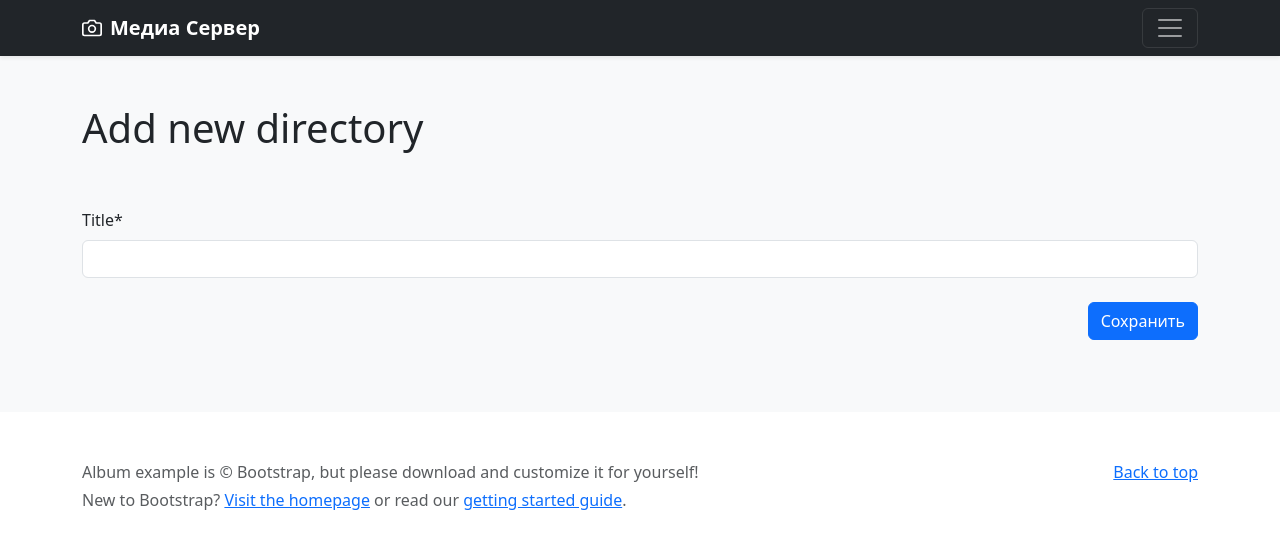
After one commit to permyakovaa/tau_dam, a Django app: page /directory/new/1/1 in a window 1280 px wide. The commit adds this page. Shown: the top 549 px of the page. Run offline with Django 4.2, Linux system fonts and the light colour scheme; tables that the repository leaves empty hold one stand-in row (values such as "Sample post"); some libraries are stand-ins or nearby versions.

Commit message:
added directory navigation

```diff
--- a/blog/admin.py
+++ b/blog/admin.py
@@ -11,7 +11,7 @@ class EventAdmin(admin.ModelAdmin):
 
 
 class DirectoryAdmin(admin.ModelAdmin):
-    fields = ('title', 'description', 'created_at', 'thumbnail', 'event', 'parent_dir')
+    fields = ('title', 'created_at', 'thumbnail', 'event', 'parent_dir')
 
 
 class FileAdmin(admin.ModelAdmin):
--- a/blog/forms.py
+++ b/blog/forms.py
@@ -1,5 +1,5 @@
 from django import forms
-from .models import Project, Event
+from .models import Project, Event, Directory
 from django.utils.translation import gettext as _
 
 
@@ -26,3 +26,13 @@ class EventForm(forms.ModelForm):
             'thumbnail': _('Thumbnail'),
             'project': _('Project'),
         }
+
+
+class DirectoryForm(forms.ModelForm):
+    class Meta:
+        model = Directory
+        fields = ('title',)
+
+        labels = {
+            'title': _('Title')
+        }
--- a/blog/models.py
+++ b/blog/models.py
@@ -42,7 +42,6 @@ class Event(models.Model):
 class Directory(models.Model):
     objects = models.Manager()
     title = models.CharField(max_length=50)
-    description = models.TextField()
     created_at = models.DateTimeField()
     thumbnail = models.FileField(upload_to=dir_thumb_path_dir)
     event = models.ForeignKey(Event, on_delete=models.PROTECT, related_name='directories')
--- /dev/null
+++ b/blog/templates/directory/form.html
@@ -0,0 +1,23 @@
+{% extends "base_template.html" %}
+
+{% load crispy_forms_tags %}
+
+{% block title %}
+    <div class="col-xl-12">
+        <h1 class="bd-title mt-0 float-start">
+             {% if type == 'new' %}
+                {{ _('Add new directory') }}
+            {% else %}
+                {{ _('Edit directory') }}
+            {% endif %}
+        </h1>
+    </div>
+{% endblock %}
+{% block content %}
+    <div class="row row-cols-1 row-cols-sm-2 row-cols-md-3 g-3">
+        <form method="POST" class="event-form col-xl-12" enctype="multipart/form-data">{% csrf_token %}
+            {{ form | crispy }}
+            <button type="submit" class="save btn btn-primary my-2 float-end">{{ _('Save') }}</button>
+        </form>
+    </div>
+{% endblock %}
--- a/blog/urls.py
+++ b/blog/urls.py
@@ -1,6 +1,6 @@
 from django.urls import path
 from .views import project_details, project_new, project_edit, projects_list, event_details
-from .views import event_new, event_edit
+from .views import event_new, event_edit, directory_new
 
 urlpatterns = [
     path('', projects_list),
@@ -9,5 +9,7 @@ urlpatterns = [
     path('project/<int:id>/', project_details, name='project_details'),
     path('event/new/', event_new, name='event_new'),
     path('event/edit/<int:id>/', event_edit, name='event_edit'),
-    path('event/<int:id>/', event_details, name='event_details')
+    path('event/<int:id>/dir/<int:dir_id>', event_details, name='dir_details'),
+    path('event/<int:id>', event_details, name='event_details'),
+    path('directory/new/<int:event_id>/<int:parent_dir_id>', directory_new, name='directory_new'),
 ]
--- a/blog/views.py
+++ b/blog/views.py
@@ -1,7 +1,7 @@
 from django.shortcuts import render
 
 from .models import Project, Event, Directory
-from .forms import ProjectForm, EventForm
+from .forms import ProjectForm, EventForm, DirectoryForm
 from django.shortcuts import redirect, get_object_or_404
 from django.utils import timezone
 
@@ -56,7 +56,7 @@ def event_new(request):
             event.save()
             return redirect('event_details', id=event.pk)
     else:
-        form = ProjectForm()
+        form = EventForm()
 
     return render(request, 'event/form.html', {'form': form, 'type': 'new'})
 
@@ -75,15 +75,40 @@ def event_edit(request, id):
     return render(request, 'event/form.html', {'form': form, 'type': 'edit'})
 
 
-def event_details(request, id):
+def event_details(request, id, dir_id=None):
     event = Event.objects.get(id=id)
-    main_dir = Directory.objects.filter(event__id=event.id, parent_dir__id__isnull=True).first()
+
+    if dir_id is not None:
+        current_dir = get_object_or_404(Directory, id=dir_id, event=event.pk)
+    else:
+        current_dir = Directory.objects.filter(event__id=event.id, parent_dir__id__isnull=True).first()
+
     context = {
         'event': event,
-        'main_dir': main_dir
+        'current_dir': current_dir
     }
 
     return render(request, "event/details.html", context)
+
+
+def directory_new(request, event_id, parent_dir_id):
+    event = get_object_or_404(Event, id=event_id)
+    parent_dir = get_object_or_404(Directory, id=parent_dir_id)
+    if request.method == "POST":
+        form = DirectoryForm(request.POST)
+        if form.is_valid():
+            directory = form.save(commit=False)
+            directory.owner = request.user
+            directory.created_at = timezone.now()
+            directory.event = event
+            directory.parent_dir = parent_dir
+
+            directory.save()
+            return redirect('dir_details', id=event.pk, dir_id=parent_dir.id)
+    else:
+        form = DirectoryForm
+
+    return render(request, 'directory/form.html', {'form': form, 'type': 'new'})
 
 
 def projects_list(request):
```
Also changed, not shown: blog/templates/event/details.html (+21 -8 lines), blog/migrations/0015_remove_directory_description.py (added), locale/ru/LC_MESSAGES/django.po, 1 other file.
